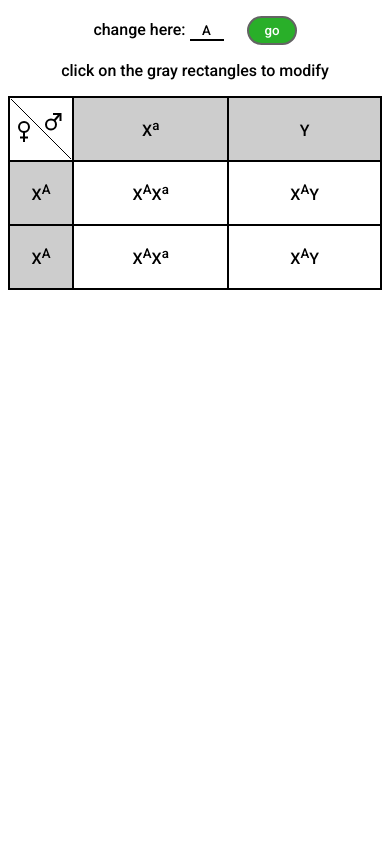
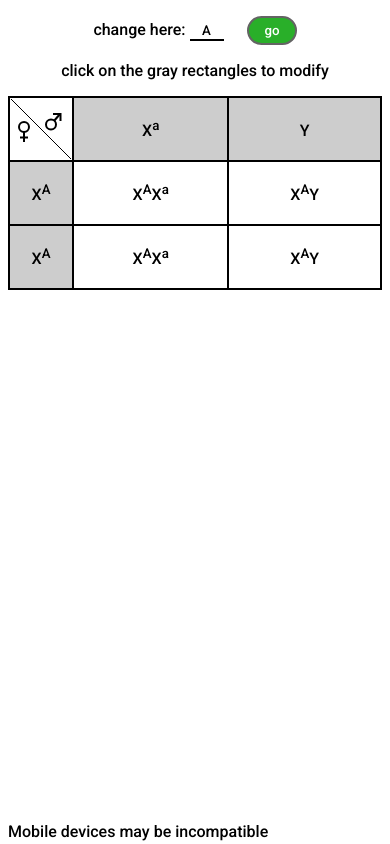
Before and after one commit to matheusss2/atividadeciencias, a plain HTML site: page index.html in a window 390 px wide. Drawn offline with Linux system fonts and the light colour scheme.

Commit message:
update mobile 3

```diff
--- a/css/index.css
+++ b/css/index.css
@@ -74,3 +74,8 @@ table{
   cursor: pointer;
   margin-left: 20px;
 }
+.alert{
+  position: fixed;
+  top: 100%;
+  transform: translateY(-200%);
+}
--- a/index.html
+++ b/index.html
@@ -52,6 +52,7 @@
       </tr>
     </table>
   </main>
+  <p class="alert">Mobile devices may be incompatible</p>
 
 
 
```
